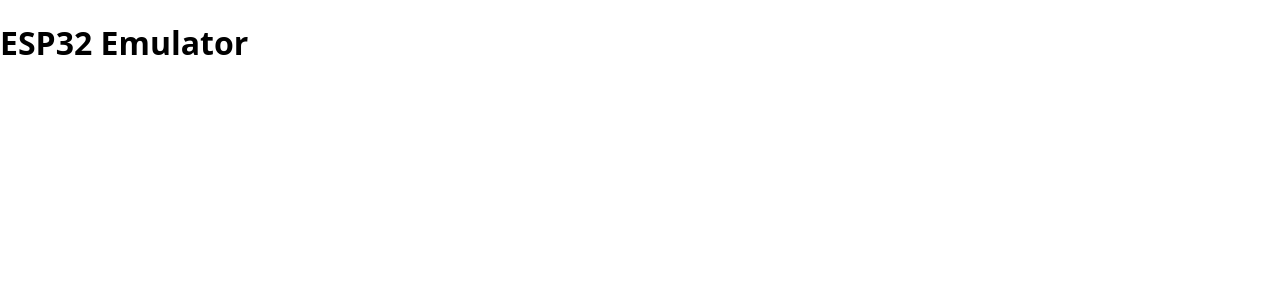
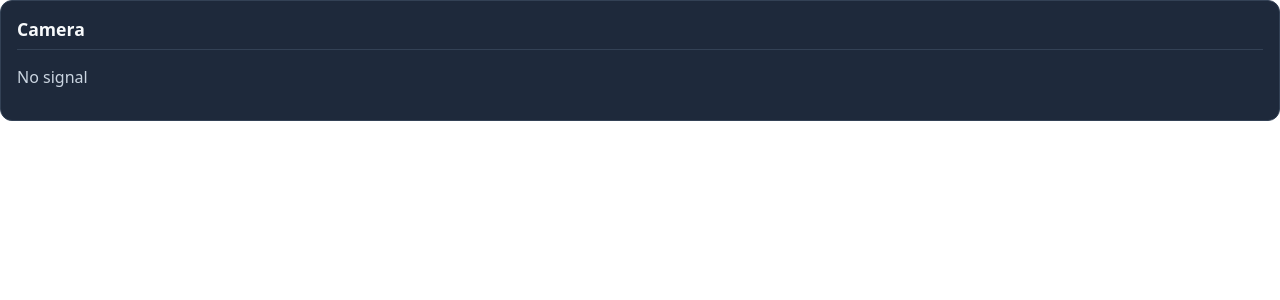
Before and after one commit to Jari1980/esp32-emulator, a React (Vite) app in the folder frontend/emulator-ui/: page / in a window 1280 px wide. Shown: the top 300 px of the page. Built offline with nearby package versions, Linux system fonts and the light colour scheme.

Commit message:
reusable card component

```diff
--- a/frontend/emulator-ui/src/App.tsx
+++ b/frontend/emulator-ui/src/App.tsx
@@ -1,7 +1,11 @@
+import Card from "./components/Card/Card";
+
 function App() {
   return (
     <main>
-      <h1>ESP32 Emulator</h1>
+      <Card title="Camera">
+        <p>No signal</p>
+      </Card>
     </main>
   );
 }
--- /dev/null
+++ b/frontend/emulator-ui/src/components/Card/Card.css
@@ -0,0 +1,23 @@
+.card {
+  background: #1e293b;
+  border: 1px solid #334155;
+  border-radius: 12px;
+  padding: 1rem;
+  color: #f8fafc;
+}
+
+.card__header {
+  margin-bottom: 1rem;
+  border-bottom: 1px solid #334155;
+  padding-bottom: 0.5rem;
+}
+
+.card__header h2 {
+  margin: 0;
+  font-size: 1.1rem;
+  font-weight: 600;
+}
+
+.card__content {
+  color: #cbd5e1;
+}
--- /dev/null
+++ b/frontend/emulator-ui/src/components/Card/Card.tsx
@@ -0,0 +1,22 @@
+import "./Card.css";
+
+type CardProps = {
+  title: string;
+  children: React.ReactNode;
+};
+
+function Card({ title, children }: CardProps) {
+  return (
+    <section className="card">
+      <header className="card__header">
+        <h2>{title}</h2>
+      </header>
+
+      <div className="card__content">
+        {children}
+      </div>
+    </section>
+  );
+}
+
+export default Card;
```
